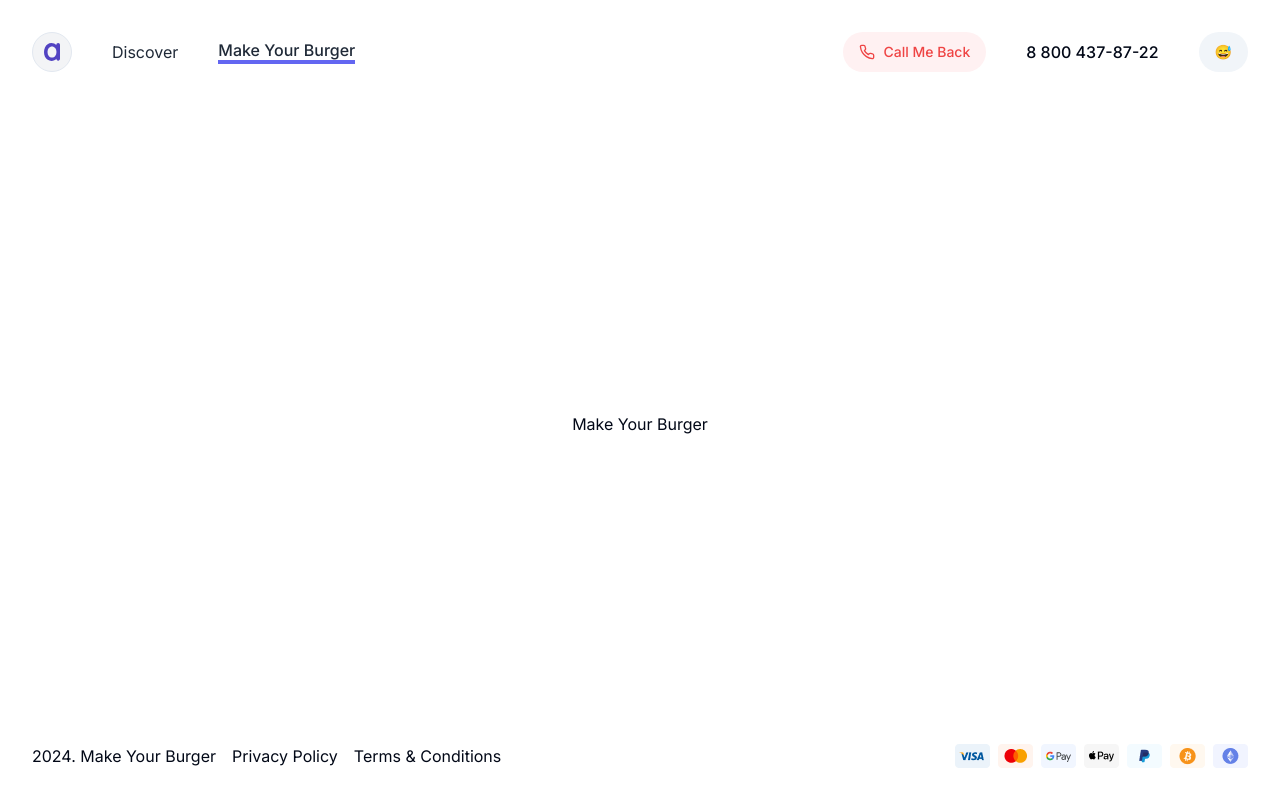
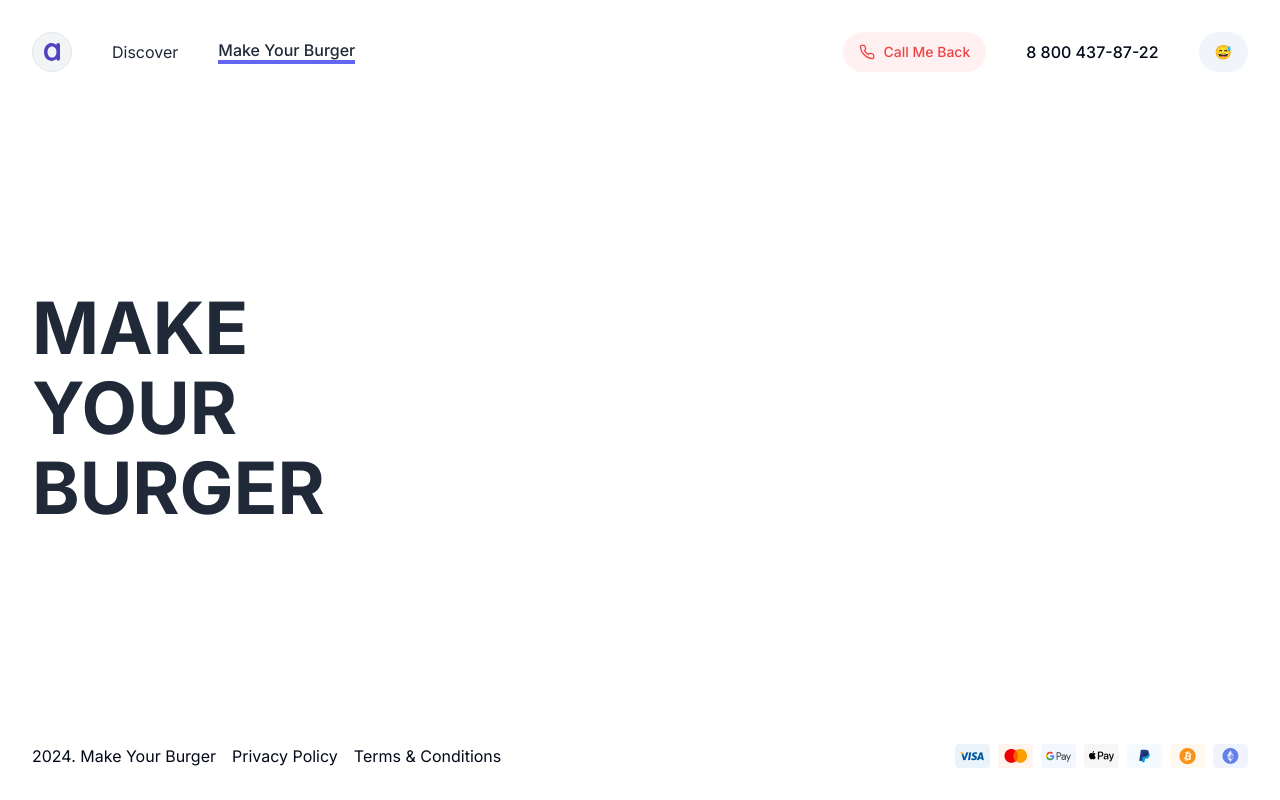
Before and after one commit to Alek30k/Make-Your-Burguer, a Next.js app: page /make in a window 1280 px wide. Built offline with nearby package versions, Linux system fonts and the light colour scheme.

Commit message:
last commit

```diff
--- /dev/null
+++ b/app/(public)/components/title.tsx
@@ -0,0 +1,11 @@
+const MakeTitle = () => {
+  return (
+    <div>
+      <h1 className="uppercase text-gray-800 text-7xl font-bold leading-[80px]">
+        Make your burger
+      </h1>
+    </div>
+  );
+};
+
+export default MakeTitle;
--- /dev/null
+++ b/app/(public)/make/page.tsx
@@ -0,0 +1,11 @@
+import MakeTitle from "../components/title";
+
+const MakePage = () => {
+  return (
+    <div className="grid grid-cols-3">
+      <MakeTitle />
+    </div>
+  );
+};
+
+export default MakePage;
--- a/app/make/page.tsx
+++ /dev/null
@@ -1,9 +0,0 @@
-const MakePage = () => {
-  return (
-    <div>
-      <h1 className="mt-8 text-center">Make Your Burger</h1>
-    </div>
-  );
-};
-
-export default MakePage;
--- a/components/hero-main.tsx
+++ b/components/hero-main.tsx
@@ -4,7 +4,7 @@ import Image from "next/image";
 
 const HeroMain = () => {
   return (
-    <div className=" relative mt-20 sm:mt-0  sm:items-center sm:max-h-[735px] justify-start gap-[120px] sm:inline-flex">
+    <div className=" mt-20 sm:mt-0  sm:items-center sm:max-h-[735px] justify-start gap-[120px] sm:inline-flex">
       <h1 className="text-gray-800 text-5xl sm:text-7xl font-bold mt-5 sm:leading-[80px]  sm:w-1/3">
         Make Your Burger
       </h1>
@@ -13,7 +13,7 @@ const HeroMain = () => {
         position of the mouse pointer.
       </p>
       <div className="relative flex justify-center items-center sm:grow  sm:w-2/3">
-        <Link href="/make" className="absolute sm:top-[400px] sm:left-0">
+        <Link href="/make" className="absolute sm:top-[350px] sm:left-0">
           <Button className="sm:w-[160px] sm:h-[160px] w-[120px] h-[120px] bg-indigo-700 rounded-[90px] flex-col justify-center items-center inline-flex">
             <span className="text-center text-white text-2xl font-extrabold font-['Open Sans'] uppercase leading-[30px]">
               make burger
```
Also changed, not shown: app/globals.css (line endings or trailing spaces).
